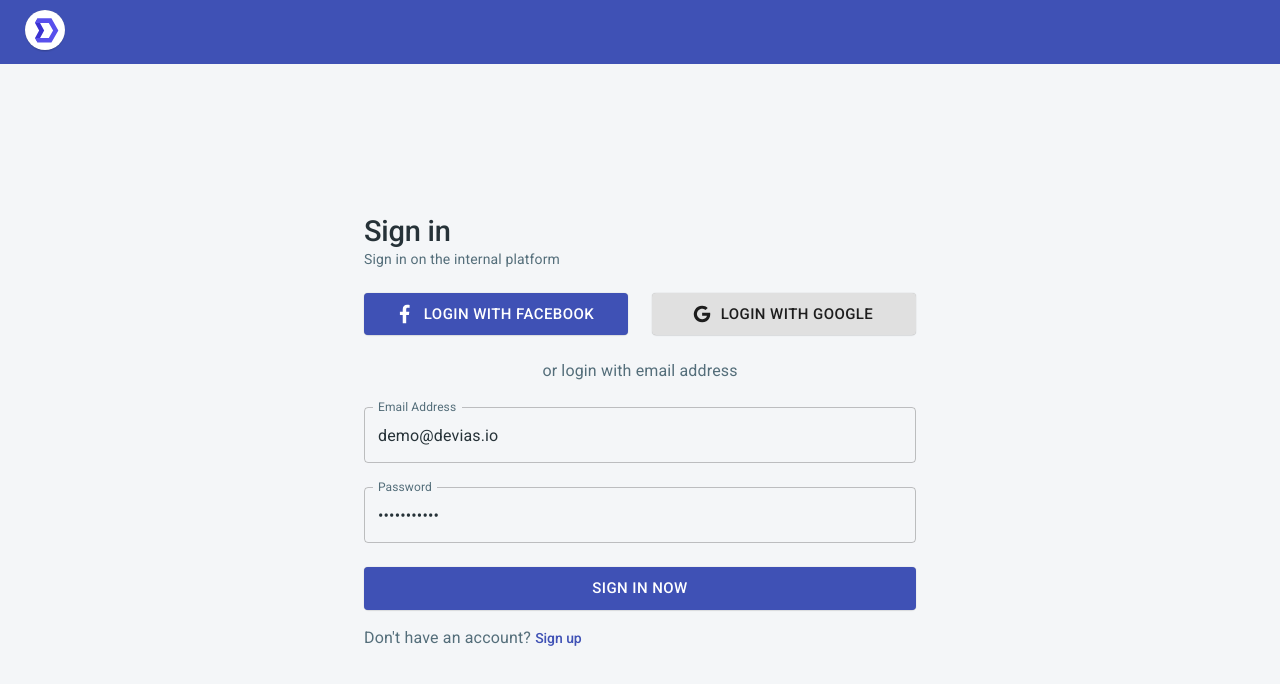
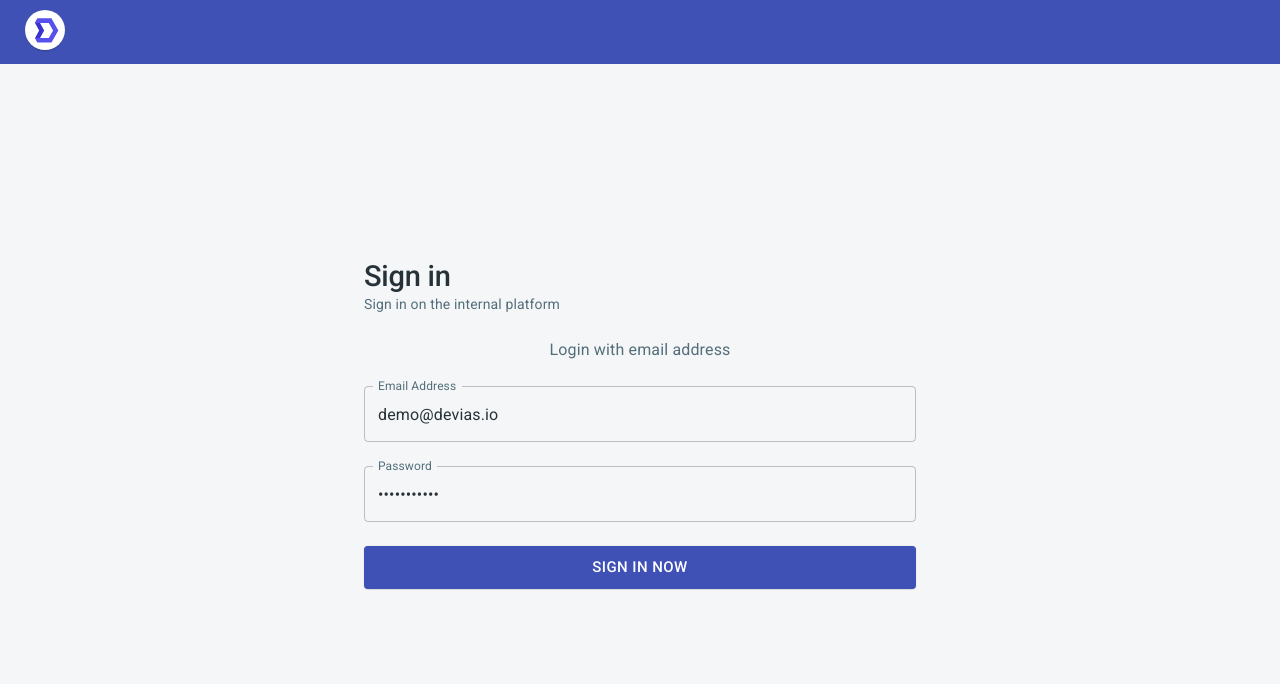
Before and after one commit to wiliyam/antares-react-material-ui-dashboard, a React (Create React App) app: page /auth in a window 1280 px wide. Shown: the top 684 px of the page. Built offline with nearby package versions, Linux system fonts and the light colour scheme.

Commit message:
fix : fix login ui

```diff
--- a/src/views/auth/LoginView.js
+++ b/src/views/auth/LoginView.js
@@ -132,7 +132,7 @@ const LoginView = () => {
                       Sign in on the internal platform
                   </Typography>
                   </Box>
-                  <Grid
+                  {/* <Grid
                     container
                     spacing={3}
                   >
@@ -167,7 +167,7 @@ const LoginView = () => {
                         Login with Google
                     </Button>
                     </Grid>
-                  </Grid>
+                  </Grid> */}
                   <Box
                     mt={3}
                     mb={1}
@@ -177,7 +177,7 @@ const LoginView = () => {
                       color="textSecondary"
                       variant="body1"
                     >
-                      or login with email address
+                      Login with email address
                   </Typography>
                   </Box>
                   <TextField
@@ -218,7 +218,7 @@ const LoginView = () => {
                       Sign in now
                   </Button>
                   </Box>
-                  <Typography
+                  {/* <Typography
                     color="textSecondary"
                     variant="body1"
                   >
@@ -231,7 +231,7 @@ const LoginView = () => {
                     >
                       Sign up
                   </Link>
-                  </Typography>
+                  </Typography> */}
                 </form>
               )}
           </Formik>
```
